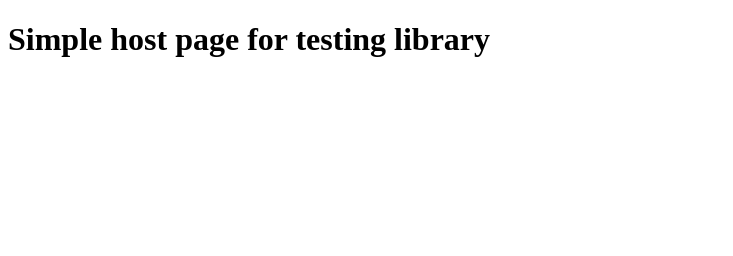
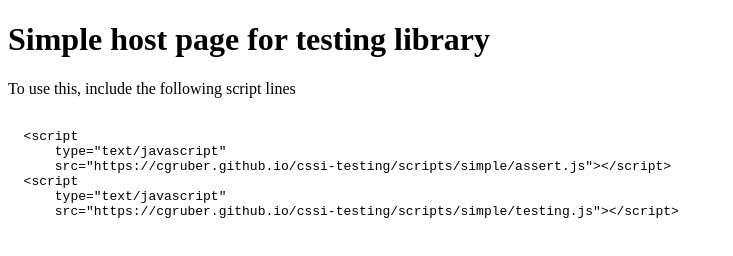
Before and after one commit to cgruber/cssi-testing, a plain HTML site: page simple.html in a window 1280 px wide. Shown: the whole page, without its empty margins (0-733 px from the left). Drawn offline with Linux system fonts and the light colour scheme.

Commit message:
add inclusion instruction

```diff
--- a/simple.html
+++ b/simple.html
@@ -9,6 +9,16 @@
 <body>
 <h1>Simple host page for testing library</h1>
 
+<p>To use this, include the following script lines</p>
+
+<pre><code>
+  &lt;script
+      type="text/javascript"
+      src="https://cgruber.github.io/cssi-testing/scripts/simple/assert.js">&lt;/script>
+  &lt;script
+      type="text/javascript"
+      src="https://cgruber.github.io/cssi-testing/scripts/simple/testing.js">&lt;/script>
+</code></pre>
 <div class="consoleLog"></div>
 </body>
 </html>
```
